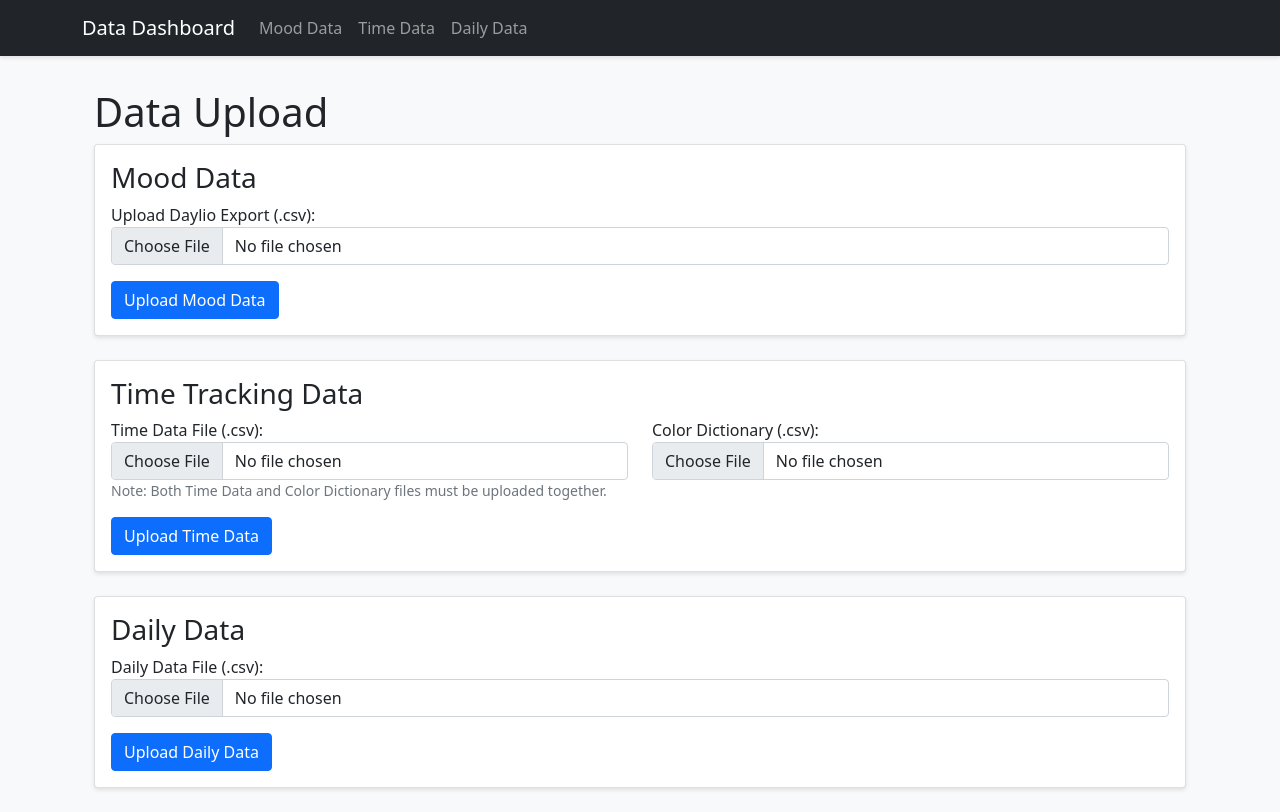
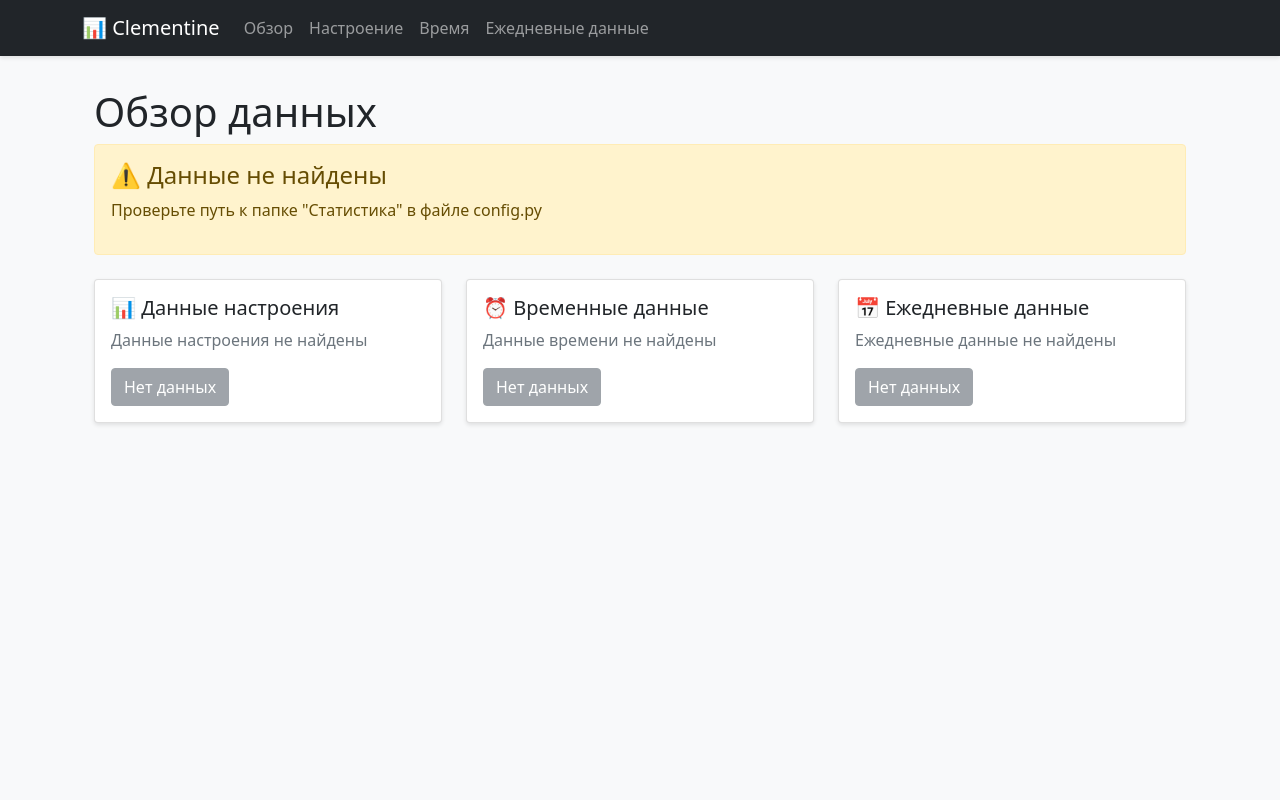
Before and after one commit to stepaut/clementine, a Flask app: page / in a window 1280 px wide. After the commit the page ends 427 px from the top, so only its background shows below. Run offline with Flask 3, Linux system fonts and the light colour scheme; some libraries are stand-ins or nearby versions.

Commit message:
const data

```diff
--- a/src/webapp/app.py
+++ b/src/webapp/app.py
@@ -15,22 +15,18 @@ import matplotlib.pyplot as plt
 sys.path.append(os.path.dirname(os.path.dirname(os.path.abspath(__file__))))
 
 # Import modules
-from modules.mood.DaylioJournal import DaylioJournal
-from modules.timedata.TimeData import TimeData
-from modules.dailydata.DailyData import DailyData
+from modules.DataManager import DataManager
+
+# Импортируем конфигурацию
+sys.path.append(os.path.dirname(os.path.dirname(os.path.dirname(os.path.abspath(__file__)))))
+from config import STATISTICS_FOLDER, COLOR_FILE
 
 app = Flask(__name__)
 
-current_year = datetime.now().year
-
-# Initialize data handlers as None
-mood_data = None
-time_data = None
-daily_data = None
-
-# Create a temporary directory for uploaded files
-UPLOAD_FOLDER = os.path.join(tempfile.gettempdir(), 'clementine_uploads')
-os.makedirs(UPLOAD_FOLDER, exist_ok=True)
+# Инициализируем менеджер данных при запуске приложения
+print("Загружаем данные из папки статистики...")
+data_manager = DataManager(STATISTICS_FOLDER, COLOR_FILE)
+print("Загрузка данных завершена!")
 
 def format_date(date):
     """Format date for JSON serialization"""
@@ -48,109 +44,24 @@ def get_plot_as_base64(fig):
 
 @app.route('/')
 def index():
-    """Main page with file upload form"""
-    return render_template('index.html')
-
-@app.route('/upload', methods=['POST'])
-def upload_files():
-    """Handle file uploads"""
-    global mood_data, time_data, daily_data
-
-    try:
-        # Process mood file
-        if 'mood_file' in request.files and request.files['mood_file'].filename:
-            mood_file = request.files['mood_file']
-            mood_path = os.path.join(UPLOAD_FOLDER, 'mood.csv')
-            mood_file.save(mood_path)
-            mood_data = DaylioJournal(mood_path)
-            return jsonify({
-                'status': 'success',
-                'message': 'Mood data uploaded successfully',
-                'redirect': url_for('mood_dashboard')
-            })
-
-        # Process time file and color dictionary
-        if 'time_file' in request.files and 'color_file' in request.files:
-            time_file = request.files['time_file']
-            color_file = request.files['color_file']
-
-            if time_file.filename and color_file.filename:
-                # Save time file
-                time_path = os.path.join(UPLOAD_FOLDER, 'time.csv')
-                time_file.save(time_path)
-
-                # Save and process color dictionary
-                color_path = os.path.join(UPLOAD_FOLDER, 'color.csv')
-                color_file.save(color_path)
-
-                try:
-                    # Read color dictionary
-                    color_df = pd.read_csv(color_path)
-
-                    # Check if required columns exist
-                    required_columns = ['Activity', 'Color']
-                    missing_columns = [col for col in required_columns if col not in color_df.columns]
-
-                    if missing_columns:
-                        return jsonify({
-                            'status': 'error',
-                            'message': f'Color dictionary file must contain columns: {", ".join(missing_columns)}'
-                        }), 400
-
-                    # Initialize TimeData with path and color dictionary
-                    time_data = TimeData(time_path, color_path)
-                    return jsonify({
-                        'status': 'success',
-                        'message': 'Time data uploaded successfully',
-                        'redirect': url_for('time_dashboard')
-                    })
-                except Exception as e:
-                    return jsonify({
-                        'status': 'error',
-                        'message': f'Error processing color dictionary: {str(e)}'
-                    }), 400
-            elif time_file.filename or color_file.filename:
-                return jsonify({
-                    'status': 'error',
-                    'message': 'Time Data and Color Dictionary files must be uploaded together'
-                }), 400
-
-        # Process daily file
-        if 'daily_file' in request.files and request.files['daily_file'].filename:
-            daily_file = request.files['daily_file']
-            daily_path = os.path.join(UPLOAD_FOLDER, 'daily.csv')
-            daily_file.save(daily_path)
-            daily_data = DailyData(daily_path)
-            return jsonify({
-                'status': 'success',
-                'message': 'Daily data uploaded successfully',
-                'redirect': url_for('daily_dashboard')
-            })
-
-        return jsonify({
-            'status': 'error',
-            'message': 'No files were uploaded'
-        }), 400
-
-    except Exception as e:
-        return jsonify({
-            'status': 'error',
-            'message': str(e)
-        }), 400
+    """Главная страница с обзором доступных данных"""
+    summary = data_manager.get_data_summary()
+    return render_template('index.html', summary=summary)
 
 @app.route('/mood')
 def mood_dashboard():
-    """Mood tracking dashboard"""
-    if mood_data is None:
-        return redirect(url_for('index'))
+    """Дашборд настроения"""
+    if not data_manager.has_mood_data():
+        return render_template('no_data.html', data_type="настроения")
 
     try:
-        # Get unique years from the data
-        years = sorted(mood_data.data.index.year.unique())
+        # Получаем все доступные годы для настроения
+        mood_years = sorted(data_manager.mood_data.keys())
 
-        # Generate plots for each year
+        # Генерируем графики для каждого года
         year_plots = {}
-        for year in years:
+        for year in mood_years:
+            mood_data = data_manager.get_mood_data(year)
             plot = mood_data.gen_plot(year=year)
             trend_line = mood_data.gen_mood_trend_line(year=year)
 
@@ -159,20 +70,21 @@ def mood_dashboard():
                 'trend_line': get_plot_as_base64(trend_line),
             }
 
-        return render_template('mood.html', year_plots=year_plots, years=years)
+        return render_template('mood.html', year_plots=year_plots, years=mood_years)
     except Exception as e:
-        return f"Ошибка при генерации графиков: {str(e)}", 500
+        return f"Ошибка при генерации графиков настроения: {str(e)}", 500
 
 @app.route('/time')
 def time_dashboard():
-    """Time tracking dashboard"""
-    if time_data is None:
-        return redirect(url_for('index'))
+    """Дашборд времени"""
+    if not data_manager.has_time_data():
+        return render_template('no_data.html', data_type="времени")
 
     try:
+        # Получаем последние доступные данные времени
+        time_data = data_manager.get_time_data()
 
         daily = time_data.plot_daily()
-
         plot1 = time_data.draw_plot("week", False)
 
         return render_template('time.html',
@@ -180,19 +92,22 @@ def time_dashboard():
                                bar_img=get_plot_as_base64(daily),
                                heatmap_img=get_plot_as_base64(plot1))
     except Exception as e:
-        return f"Ошибка при генерации графиков: {str(e)}", 500
+        return f"Ошибка при генерации графиков времени: {str(e)}", 500
 
 @app.route('/daily')
 def daily_dashboard():
-    """Daily data dashboard"""
-    if daily_data is None:
-        return redirect(url_for('index'))
+    """Дашборд ежедневных данных"""
+    if not data_manager.has_daily_data():
+        return render_template('no_data.html', data_type="ежедневных данных")
 
     try:
-        # Generate all plots from DailyData
+        # Получаем последние доступные ежедневные данные
+        daily_data = data_manager.get_daily_data()
+
+        # Генерируем все графики из DailyData
         figs = daily_data.plot_all()
 
-        # Convert all figures to base64 images
+        # Конвертируем все фигуры в base64 изображения
         images = []
         for fig in figs:
             img = get_plot_as_base64(fig)
@@ -200,31 +115,44 @@ def daily_dashboard():
 
         return render_template('daily.html', plot_images=images)
     except Exception as e:
-        return f"Ошибка при генерации графиков: {str(e)}", 500
+        return f"Ошибка при генерации графиков ежедневных данных: {str(e)}", 500
 
 @app.route('/time/report')
 def time_report():
     """Генерация и скачивание html-отчета по времени"""
-    if time_data is None:
+    if not data_manager.has_time_data():
         return redirect(url_for('index'))
+
     try:
+        time_data = data_manager.get_time_data()
+
         # Генерируем отчеты по неделям и месяцам
         week_reports = time_data.generate_report(by='week')
         month_reports = time_data.generate_report(by='month')
+
         html = '<html><head><meta charset="utf-8"><title>Time Report</title></head><body>'
         html += '<h1>Time Report</h1>'
+
         for year, df in week_reports.items():
             html += f'<h2>Недели {year}</h2>'
             html += df.T.to_html(float_format="{:.2f}".format, border=1)
+
         for year, df in month_reports.items():
             html += f'<h2>Месяцы {year}</h2>'
             html += df.T.to_html(float_format="{:.2f}".format, border=1)
+
         html += '</body></html>'
+
         return Response(html, mimetype='text/html', headers={
             'Content-Disposition': 'attachment;filename=time_report.html'
         })
     except Exception as e:
         return f"Ошибка при генерации отчета: {str(e)}", 500
 
+@app.route('/api/summary')
+def api_summary():
+    """API endpoint для получения сводки данных"""
+    return jsonify(data_manager.get_data_summary())
+
 if __name__ == '__main__':
     app.run(debug=True)
--- a/src/webapp/templates/base.html
+++ b/src/webapp/templates/base.html
@@ -1,9 +1,9 @@
 <!DOCTYPE html>
-<html lang="en">
+<html lang="ru">
 <head>
     <meta charset="UTF-8">
     <meta name="viewport" content="width=device-width, initial-scale=1.0">
-    <title>{% block title %}Data Dashboard{% endblock %}</title>
+    <title>{% block title %}Анализ данных{% endblock %}</title>
     <link href="https://cdn.jsdelivr.net/npm/bootstrap@5.1.0/dist/css/bootstrap.min.css" rel="stylesheet">
     <link rel="stylesheet" href="{{ url_for('static', filename='css/style.css') }}">
     {% block extra_css %}{% endblock %}
@@ -11,20 +11,23 @@
 <body>
     <nav class="navbar navbar-expand-lg navbar-dark bg-dark">
         <div class="container">
-            <a class="navbar-brand" href="/">Data Dashboard</a>
+            <a class="navbar-brand" href="/">📊 Clementine</a>
             <button class="navbar-toggler" type="button" data-bs-toggle="collapse" data-bs-target="#navbarNav">
                 <span class="navbar-toggler-icon"></span>
             </button>
             <div class="collapse navbar-collapse" id="navbarNav">
                 <ul class="navbar-nav">
                     <li class="nav-item">
-                        <a class="nav-link" href="/mood">Mood Data</a>
+                        <a class="nav-link" href="/">Обзор</a>
                     </li>
                     <li class="nav-item">
-                        <a class="nav-link" href="/time">Time Data</a>
+                        <a class="nav-link" href="/mood">Настроение</a>
                     </li>
                     <li class="nav-item">
-                        <a class="nav-link" href="/daily">Daily Data</a>
+                        <a class="nav-link" href="/time">Время</a>
+                    </li>
+                    <li class="nav-item">
+                        <a class="nav-link" href="/daily">Ежедневные данные</a>
                     </li>
                 </ul>
             </div>
--- a/src/webapp/templates/index.html
+++ b/src/webapp/templates/index.html
@@ -1,130 +1,109 @@
 {% extends "base.html" %}
 
-{% block title %}Загрузка данных{% endblock %}
+{% block title %}Обзор данных{% endblock %}
 
 {% block content %}
 <div class="container mt-4">
-    <h1>Data Upload</h1>
+    <h1>Обзор данных</h1>
 
-    <div class="card mb-4">
+    {% if summary.available_years %}
+        <div class="alert alert-success">
+            <h4>✅ Данные успешно загружены!</h4>
+            <p>Найдено данных за {{ summary.available_years|length }} лет: {{ summary.available_years|join(', ') }}</p>
+        </div>
+    {% else %}
+        <div class="alert alert-warning">
+            <h4>⚠️ Данные не найдены</h4>
+            <p>Проверьте путь к папке "Статистика" в файле config.py</p>
+        </div>
+    {% endif %}
+
+    <div class="row mt-4">
+        <div class="col-md-4">
+            <div class="card">
                 <div class="card-body">
-            <h3>Mood Data</h3>
-            <form action="{{ url_for('upload_files') }}" method="post" enctype="multipart/form-data" class="upload-form">
-                <div class="form-group">
-                    <label for="mood_file">Upload Daylio Export (.csv):</label>
-                    <input type="file" class="form-control" id="mood_file" name="mood_file" accept=".csv">
-                </div>
-                <button type="submit" class="btn btn-primary mt-3">Upload Mood Data</button>
-            </form>
-        </div>
-    </div>
-
-    <div class="card mb-4">
-        <div class="card-body">
-            <h3>Time Tracking Data</h3>
-            <form action="{{ url_for('upload_files') }}" method="post" enctype="multipart/form-data" class="upload-form">
-                <div class="row">
-                    <div class="col-md-6">
-                        <div class="form-group">
-                            <label for="time_file">Time Data File (.csv):</label>
-                            <input type="file" class="form-control" id="time_file" name="time_file" accept=".csv">
-                        </div>
-                    </div>
-                    <div class="col-md-6">
-                        <div class="form-group">
-                            <label for="color_file">Color Dictionary (.csv):</label>
-                            <input type="file" class="form-control" id="color_file" name="color_file" accept=".csv">
-                        </div>
-                    </div>
-                </div>
-                <small class="text-muted d-block mb-3">Note: Both Time Data and Color Dictionary files must be uploaded together.</small>
-                <button type="submit" class="btn btn-primary">Upload Time Data</button>
-            </form>
-        </div>
-    </div>
-
-    <div class="card mb-4">
-        <div class="card-body">
-            <h3>Daily Data</h3>
-            <form action="{{ url_for('upload_files') }}" method="post" enctype="multipart/form-data" class="upload-form">
-                <div class="form-group">
-                    <label for="daily_file">Daily Data File (.csv):</label>
-                    <input type="file" class="form-control" id="daily_file" name="daily_file" accept=".csv">
-                </div>
-                <button type="submit" class="btn btn-primary mt-3">Upload Daily Data</button>
-            </form>
+                    <h5 class="card-title">📊 Данные настроения</h5>
+                    {% if summary.mood_years %}
+                        <p class="card-text">
+                            <strong>Доступно лет:</strong> {{ summary.mood_years|length }}<br>
+                            <strong>Годы:</strong> {{ summary.mood_years|join(', ') }}<br>
+                            <strong>Записей:</strong> {{ summary.total_mood_records }}
+                        </p>
+                        <a href="/mood" class="btn btn-primary">Просмотреть анализ</a>
+                    {% else %}
+                        <p class="card-text text-muted">Данные настроения не найдены</p>
+                        <button class="btn btn-secondary" disabled>Нет данных</button>
+                    {% endif %}
                 </div>
             </div>
         </div>
 
-<div id="analysis-results" class="row mt-4" style="display: none;">
         <div class="col-md-4">
             <div class="card">
                 <div class="card-body">
-                <h5 class="card-title">Данные настроения</h5>
-                <p class="card-text">Анализ вашего настроения и эмоций.</p>
-                <a href="/mood" class="btn btn-primary">Просмотреть анализ</a>
+                    <h5 class="card-title">⏰ Временные данные</h5>
+                    {% if summary.time_years %}
+                        <p class="card-text">
+                            <strong>Доступно лет:</strong> {{ summary.time_years|length }}<br>
+                            <strong>Годы:</strong> {{ summary.time_years|join(', ') }}<br>
+                            <strong>Записей:</strong> {{ summary.total_time_records }}
+                        </p>
+                        <a href="/time" class="btn btn-primary">Просмотреть анализ</a>
+                    {% else %}
+                        <p class="card-text text-muted">Данные времени не найдены</p>
+                        <button class="btn btn-secondary" disabled>Нет данных</button>
+                    {% endif %}
                 </div>
             </div>
         </div>
+
         <div class="col-md-4">
             <div class="card">
                 <div class="card-body">
-                <h5 class="card-title">Временные данные</h5>
-                <p class="card-text">Анализ распределения времени.</p>
-                <a href="/time" class="btn btn-primary">Просмотреть анализ</a>
-            </div>
-        </div>
-    </div>
-    <div class="col-md-4">
-        <div class="card">
-            <div class="card-body">
-                <h5 class="card-title">Ежедневные данные</h5>
-                <p class="card-text">Анализ ежедневной активности.</p>
+                    <h5 class="card-title">📅 Ежедневные данные</h5>
+                    {% if summary.daily_years %}
+                        <p class="card-text">
+                            <strong>Доступно лет:</strong> {{ summary.daily_years|length }}<br>
+                            <strong>Годы:</strong> {{ summary.daily_years|join(', ') }}<br>
+                            <strong>Записей:</strong> {{ summary.total_daily_records }}
+                        </p>
                         <a href="/daily" class="btn btn-primary">Просмотреть анализ</a>
+                    {% else %}
+                        <p class="card-text text-muted">Ежедневные данные не найдены</p>
+                        <button class="btn btn-secondary" disabled>Нет данных</button>
+                    {% endif %}
                 </div>
             </div>
         </div>
     </div>
 
-<script>
-document.querySelectorAll('.upload-form').forEach(form => {
-    form.addEventListener('submit', function(e) {
-        e.preventDefault();
-
-        const timeFile = this.querySelector('[name="time_file"]');
-        const colorFile = this.querySelector('[name="color_file"]');
-
-        // Validate time data uploads
-        if (timeFile && colorFile) {
-            if ((timeFile.files.length > 0 && colorFile.files.length === 0) ||
-                (timeFile.files.length === 0 && colorFile.files.length > 0)) {
-                alert('Time Data and Color Dictionary files must be uploaded together.');
-                return;
-            }
-        }
-
-        // Submit form data
-        const formData = new FormData(this);
-        fetch('{{ url_for("upload_files") }}', {
-            method: 'POST',
-            body: formData
-        })
-        .then(response => response.json())
-        .then(data => {
-            if (data.status === 'success') {
-                alert(data.message);
-                if (data.redirect) {
-                    window.location.href = data.redirect;
-                }
-            } else {
-                alert('Error: ' + data.message);
-            }
-        })
-        .catch(error => {
-            alert('Error uploading file: ' + error.message);
-        });
-    });
-});
-</script>
+    {% if summary.available_years %}
+        <div class="row mt-4">
+            <div class="col-12">
+                <div class="card">
+                    <div class="card-body">
+                        <h5 class="card-title">📋 Структура данных</h5>
+                        <p class="card-text">Данные загружаются из папки "Статистика" со следующей структурой:</p>
+                        <ul>
+                            <li><code>Статистика/</code></li>
+                            <li><code>&nbsp;&nbsp;colors.csv</code> (общий файл с цветами для всех лет)</li>
+                            {% for year in summary.available_years %}
+                                <li><code>&nbsp;&nbsp;{{ year }}/</code></li>
+                                {% if year in summary.mood_years %}
+                                    <li><code>&nbsp;&nbsp;&nbsp;&nbsp;mood_{{ year }}.csv</code> ✅</li>
+                                {% endif %}
+                                {% if year in summary.time_years %}
+                                    <li><code>&nbsp;&nbsp;&nbsp;&nbsp;time_{{ year }}.csv</code> ✅</li>
+                                {% endif %}
+                                {% if year in summary.daily_years %}
+                                    <li><code>&nbsp;&nbsp;&nbsp;&nbsp;data_{{ year }}.csv</code> ✅</li>
+                                {% endif %}
+                            {% endfor %}
+                        </ul>
+                    </div>
+                </div>
+            </div>
+        </div>
+    {% endif %}
+</div>
 {% endblock %}
```
Also changed, not shown: config.py (added, +17 -0 lines), src/modules/DataManager.py (added, +141 -0 lines), src/modules/mood/DaylioJournal.py (+4 -102 lines), src/webapp/templates/no_data.html (added, +30 -0 lines). Lines whose indentation alone changed are shown as unchanged.
